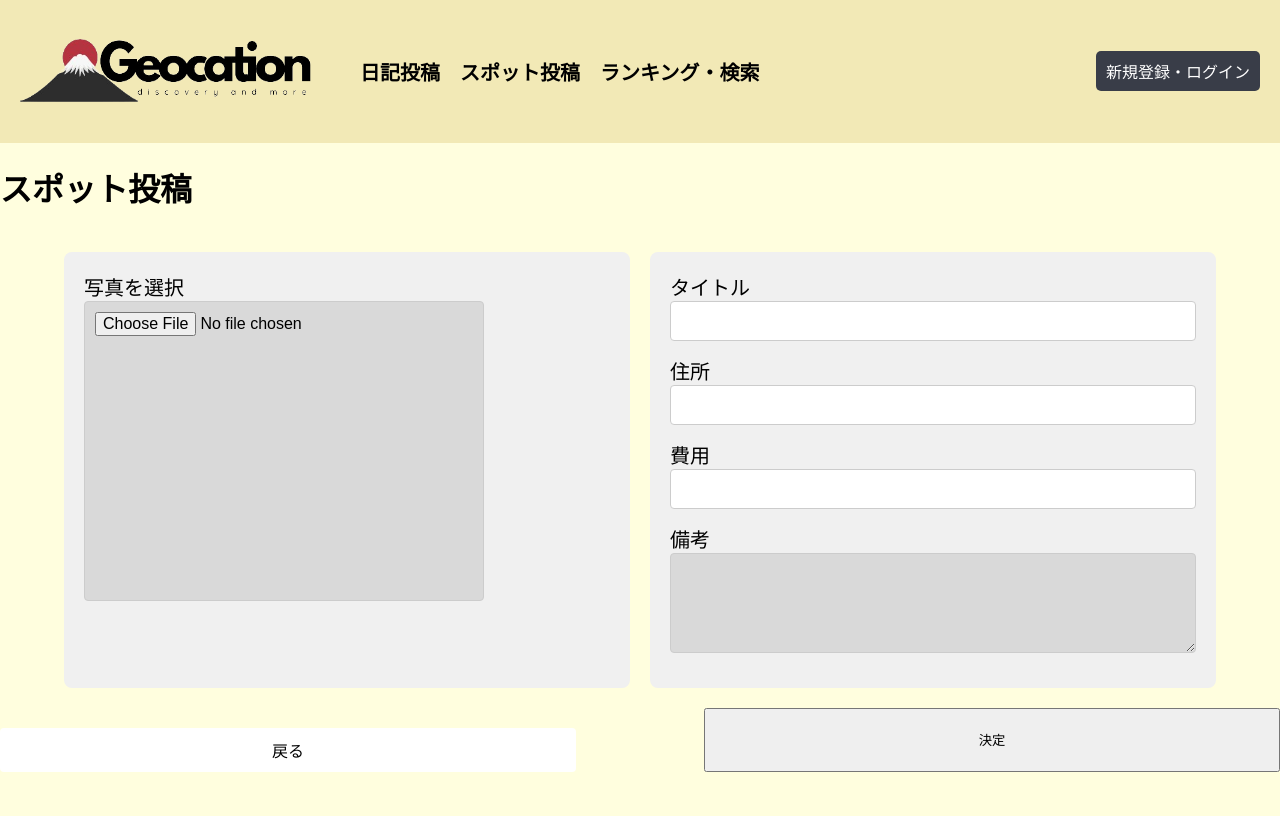
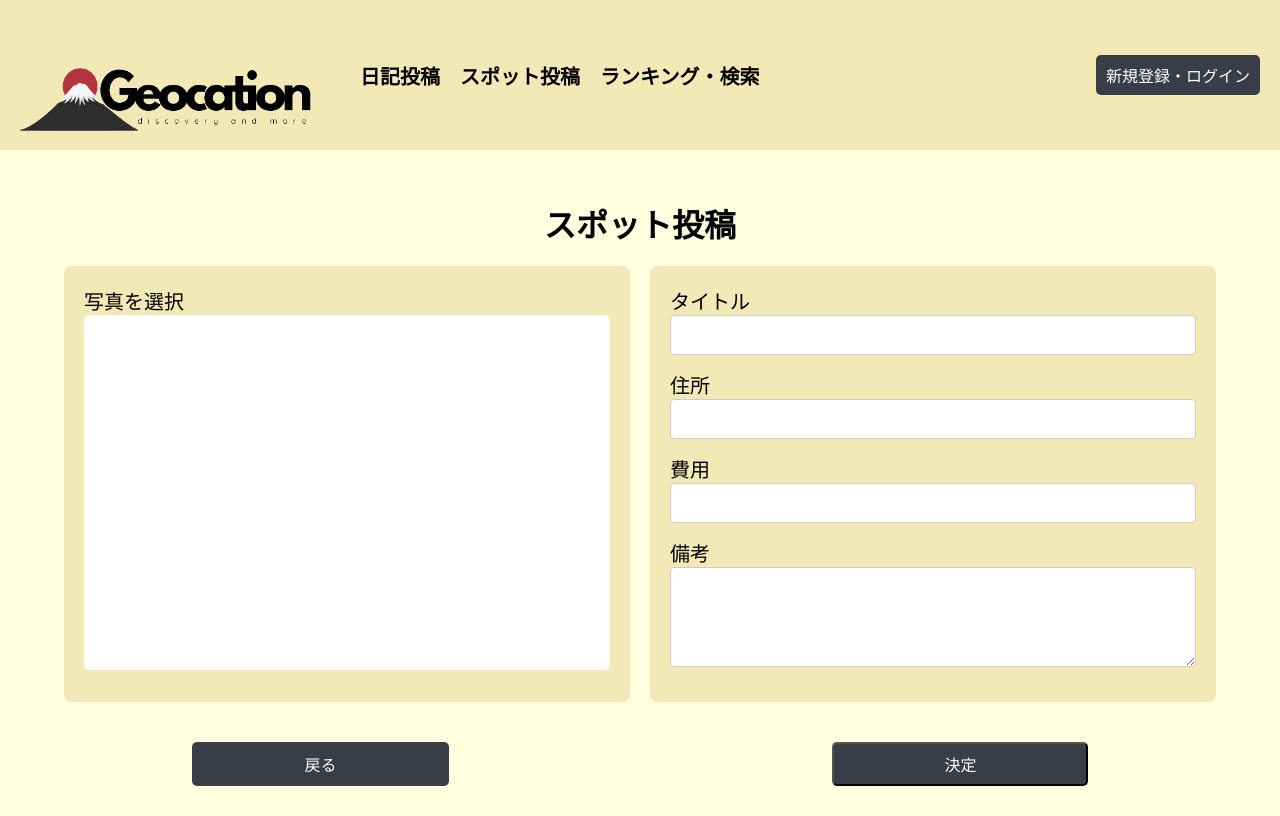
Before and after one commit to TT0144/ITS2, a PHP site: page /Project_folder/php/spot_post.php in a window 1280 px wide. Before the commit the page ends 772 px from the top, so only its background shows below. Run offline with PHP 8.4, Linux system fonts and the light colour scheme; the visitor is signed in with stand-in values (Sample User, id 1).

Commit message:
修正したspot_post.css

```diff
--- a/css/spot_post.css
+++ b/css/spot_post.css
@@ -64,6 +64,11 @@ nav ul li a {
 .login-button:hover {
     background-color: #0000ff;
 }
+h1{
+    margin-top: 50px;
+    margin-bottom: 0;
+    text-align: center;
+}
 .container {
     display: grid;
     grid-template-columns: 1fr 1fr;
@@ -75,8 +80,8 @@ nav ul li a {
 }
 
 .left-section, .right-section {
+    background-color: #F2E9B6;
     padding: 20px;
-    background: #f0f0f0;
     border-radius: 8px;
 }
 
@@ -86,17 +91,59 @@ nav ul li a {
     margin-bottom: 15px;
 }
 
-#photo {
+
+.photo-group {
+    grid-column: 1;
+    display: flex;
+    justify-content: center;
+    align-items: center;
+    position: relative; /* ボタンを正方形内に配置するための相対位置 */
     width: 100%;
-    max-width: 400px;
-    height: 300px;
-    background: #D9D9D9;
+    height: 355px;
+    aspect-ratio: 1 / 1; /* 正方形を維持 */
+    background-color: white;
+    border-radius: 5px;
 }
+
+.photo-group label {
+    position: absolute;
+    top: 0;
+    left: 0;
+    right: 0;
+    bottom: 0;
+    display: flex;
+    justify-content: center;
+    align-items: center;
+    cursor: pointer;
+    font-weight: bold;
+}
+
+.photo-group input[type="file"] {
+    opacity: 0;
+    position: absolute;
+    width: 100%;
+    height: 100%;
+    cursor: pointer;
+}
+
+
+.photo-group #imagePreview {
+    width: 100%;
+    height: 100%;
+    display: flex;
+    justify-content: center;
+    align-items: center;
+    overflow: hidden;
+    border: 1px solid #ddd; /* デフォルトの枠線 */
+    border-radius: 5px;
+    background-color: #ddd; /* デフォルトの背景色 */
+}
+
 
 #memo {
     width: 100%;
     height: 100px;
-    background: #D9D9D9;
+    background: white;
 }
 
 label {
@@ -132,14 +179,37 @@ main a {
 
 .button-group {
     display: flex;
-    justify-content: space-between;
+   justify-content: space-around;
+   margin-bottom: 30px;
+}
+ .decisionButton {
+    display: inline-block;
+    text-align: center;
+    color: white;
+    text-decoration: none;
+    border-radius: 5px;
+    font-size: 16px;
+    margin-top: 20px;
+    background-color: #393D48;
+    width: 20%;
+}
+ .BackButton {
+    width: 17%;
+    background-color: #393D48;
+    color: white;
+    border-radius: 5px;
+    text-decoration: none;
+    text-align: center;
+
+}
+.decisionButton:hover {
+    background-color: #0000ff;
+}
+.BackButton:hover {
+    background-color: #0000ff;
 }
 
-.decisionButton, .BackButton {
-    width: 45%;
-    box-sizing: border-box;
-    text-align: center;
-}
+
 
 @media (max-width: 768px) {
     .container {
@@ -164,8 +234,4 @@ main a {
         width: 45%;
     }
 
-    .button-group {
-        flex-direction: row;
-        justify-content: space-between;
-    }
 }
```
